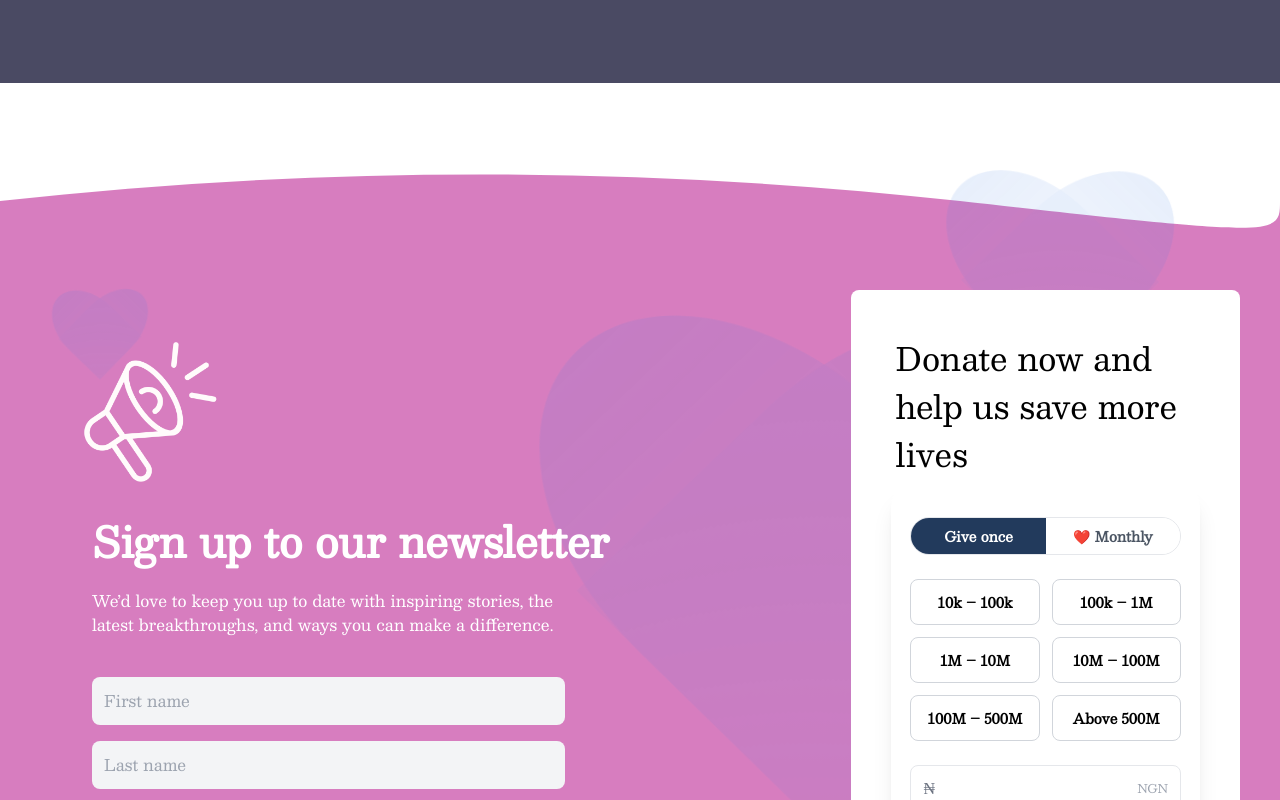
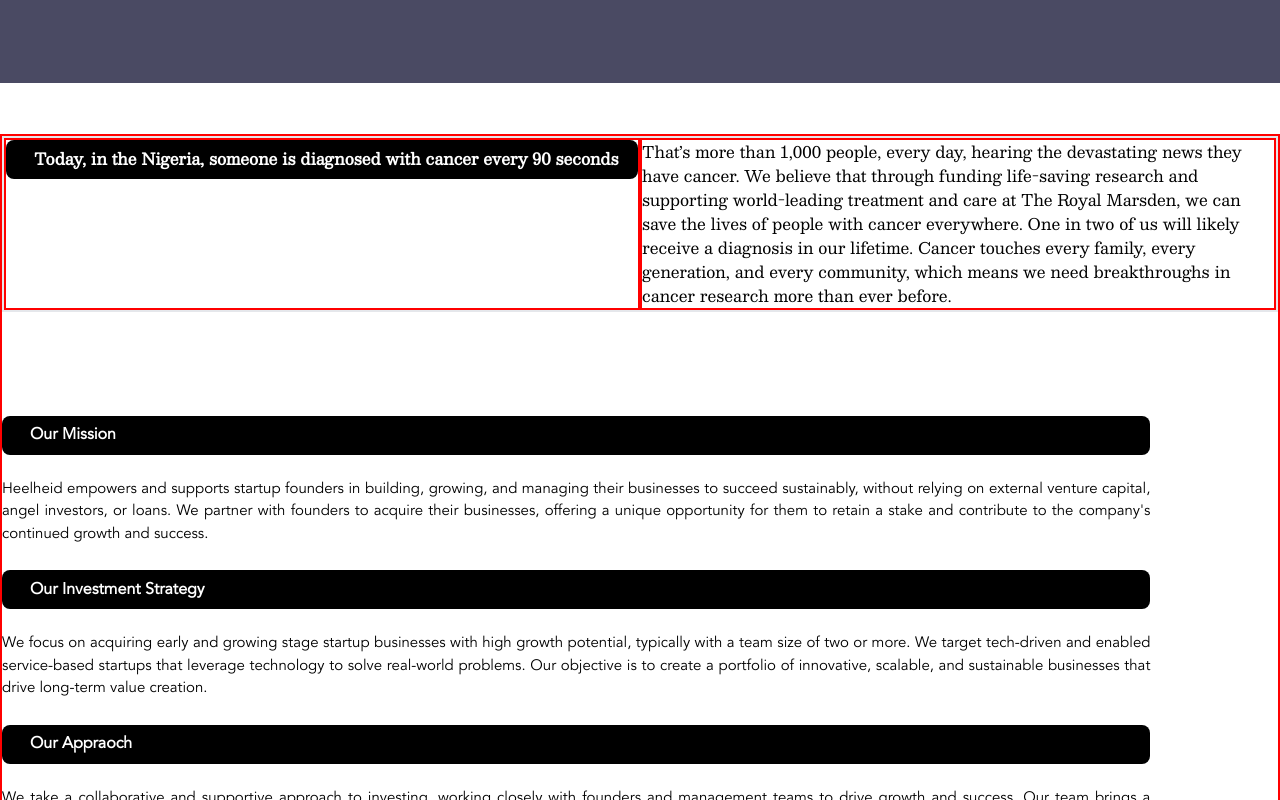
Before and after one commit to GSH447/gshf, a Next.js app: page /who-we-are/about-us in a window 1280 px wide. Shown: the part 780-1580 px from the top of the page. Built offline with nearby package versions, Linux system fonts and the light colour scheme.

Commit message:
dev mode

```diff
--- a/components/WhoWeAre/About/About.jsx
+++ b/components/WhoWeAre/About/About.jsx
@@ -12,9 +12,41 @@ const About = () => {
 
     <>
 
-    <div className="w-[fit] my-[2.9rem] lg:my-[3.15rem] mx-auto flex flex-col gap-6 lg:gap-10 items-center">
+    <div className="border-2 border-[red] w-full my-[2.9rem] lg:my-[3.15rem] mx-auto flex flex-col gap-6 lg:gap-10 items-center">
 
-      <div className="border-2 border-[red] lg:w-[691px] lg:w-[90%]">
+
+      <div
+        className='border-2 border[red] flex justify-between w-full'
+      >
+
+        <div
+          className='border-2 border-[red] w-1/2'
+        >
+          <div className='bg-black h-[39px] rounded-lg flex'>
+            <h1
+              className=' text-white font-bold my-auto h-fit ml-7'>
+              Today, in the Nigeria, someone is diagnosed with cancer every 90 seconds
+            </h1>
+          </div>
+        </div>
+
+        <div
+          className='border-2 border-[red] w-1/2'
+        >
+          <h1
+            className="about"
+          >
+            That’s more than 1,000 people, every day, hearing the devastating news they have cancer.
+            We believe that through funding life-saving research and supporting world-leading treatment and care at The Royal Marsden, we can save the lives of people with cancer everywhere.
+            One in two of us will likely receive a diagnosis in our lifetime. Cancer touches every family, every generation, and every community, which means we need breakthroughs in cancer research more than ever before.
+          </h1>
+        </div>
+
+      </div>
+
+
+
+      {/* <div className="border-2 border-[red] lg:w-[691px] lg:w-[90%]">
         <h1 className="text-[x-large] lg:text-[48px] about" style={{fontFamily:"AvenirBold"}}>About Us</h1>
 
         <p className="text-[small] lg:text-[15px] text-justify">
@@ -22,7 +54,7 @@ const About = () => {
         As a growing, bootstrapped private equity company, Heelheid is driven by a passion for entrepreneurship and a commitment to fostering sustainable growth. We believe that every business has the potential to thrive, and we're dedicated to helping founders achieve their vision.
 
         </p>
-      </div>
+      </div> */}
 
       <br/>
 
--- a/components/WhoWeAre/About/Whychoosingus.jsx
+++ b/components/WhoWeAre/About/Whychoosingus.jsx
@@ -1,7 +1,7 @@
 "use client";
 import Link from "next/link";
 import Image from "next/image";
-import { whychoosingus } from "../SiteMaps/data";
+import { whychoosingus } from "../../SiteMaps/data";
 import { motion } from "framer-motion";
 
 const Whychoosingus = () => {
--- a/components/WhoWeAre/About/index.jsx
+++ b/components/WhoWeAre/About/index.jsx
@@ -3,6 +3,7 @@ import About from "./About";
 import Aboutus from "./Aboutus";
 import AboutImage from "./AboutImage";
 import SubscribeCTA from "../../Banner/CTA/subscribe";
+import Whychoosingus from "./Whychoosingus";
 // import Portfolio from "./Portfolio";
 
 export default function AboutPage() {
@@ -11,6 +12,10 @@ export default function AboutPage() {
     <>
 
       <Aboutus/>
+      <About/>
+      <AboutImage/>
+      <Whychoosingus/>
+
 
       <SubscribeCTA/>
     </>
--- a/src/app/globals.css
+++ b/src/app/globals.css
@@ -14,6 +14,25 @@ html, body {
 
 @font-face {
   font-family: "Avenir";
+  src: url('/assets/fonts/AvenirLTStd/AvenirLTStd.ttf') format('truetype'),
+       url('/assets/fonts/AvenirLTStd/AvenirLTStd.ttf') format('truetype');
+  font-weight: normal;
+  font-style: normal;
+  font-display: block; /* Ensures text is hidden until font loads */
+}
+
+@font-face {
+  font-family: "AvenirBold";
+  src: url('/assets/fonts/AvenirLTStd/AvenirLTStd95Black.ttf') format('truetype'),
+       url('/assets/fonts/AvenirLTStd/AvenirLTStd95Black.ttf') format('truetype');
+  font-weight: normal;
+  font-style: normal;
+  font-display: block; /* Ensures text is hidden until font loads */
+}
+
+
+@font-face {
+  font-family: "Besley";
   src: url('/assets/fonts/Besley/Besley.ttf') format('truetype'),
        url('/assets/fonts/Besley/Besley.ttf') format('truetype');
   font-weight: normal;
@@ -22,7 +41,7 @@ html, body {
 }
 
 @font-face {
-  font-family: "AvenirBold";
+  font-family: "BesleyBold";
   src: url('/assets/fonts/Besley/Besley.ttf') format('truetype'),
        url('/assets/fonts/Besley/Besley.ttf') format('truetype');
   font-weight: normal;
@@ -30,6 +49,9 @@ html, body {
   font-display: block; /* Ensures text is hidden until font loads */
 }
 
+h1, h2, h3, h4, h5, h6 {
+  font-family: 'BesleyBold' !important;
+}
 /* .container-1420 {
   border: 1px solid blue;
   width: 98% !important;
```
Also changed, not shown: server.js (deleted, +0 -21 lines).
